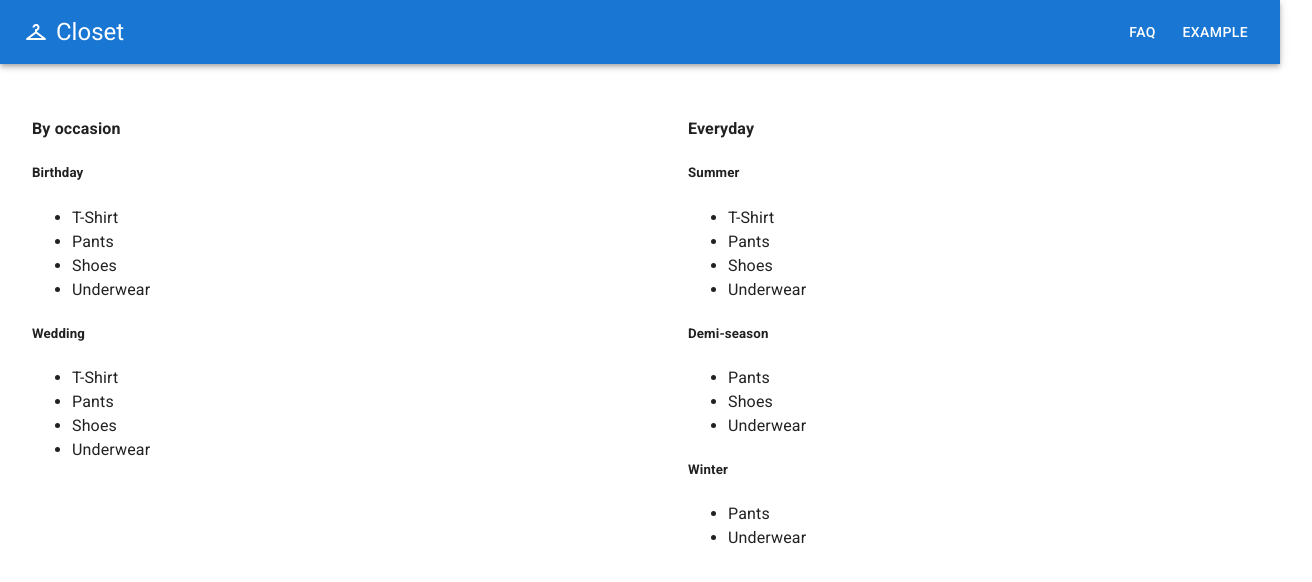
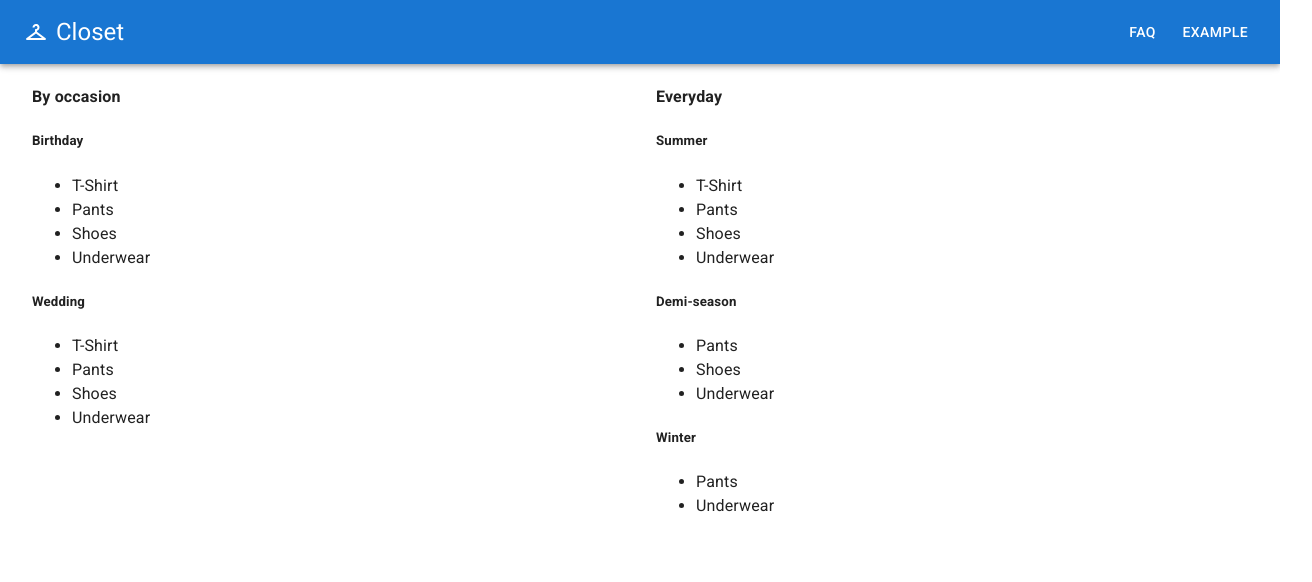
Before and after one commit to NeMaksym/closetdb-client, a React (Create React App) app: page / in a window 1280 px wide. Shown: the top 582 px of the page, 1312 px wide, since content can reach past the window. Built offline with nearby package versions, Linux system fonts and the light colour scheme.

Commit message:
Fix the layout

```diff
--- a/src/components/TwoColumnLayout/TwoColumnLayout.tsx
+++ b/src/components/TwoColumnLayout/TwoColumnLayout.tsx
@@ -1,5 +1,4 @@
-import { Grid } from "@mui/material";
-
+import Grid from "@mui/material/Unstable_Grid2";
 interface TwoColumnLayoutProps {
   leftColumnContent: React.ReactNode;
   rightColumnContent: React.ReactNode;
@@ -9,12 +8,8 @@ export const TwoColumnLayout = ({
   leftColumnContent,
   rightColumnContent
 }: TwoColumnLayoutProps) => (
-  <Grid container spacing={0} style={{ margin: "32px" }}>
-    <Grid item xs={6} style={{ paddingRight: "16px" }}>
-      {leftColumnContent}
-    </Grid>
-    <Grid item xs={6} style={{ paddingLeft: "16px" }}>
-      {rightColumnContent}
-    </Grid>
+  <Grid container spacing={4} ml={2} mr={2}>
+    <Grid xs={6}>{leftColumnContent}</Grid>
+    <Grid xs={6}>{rightColumnContent}</Grid>
   </Grid>
 );
```
